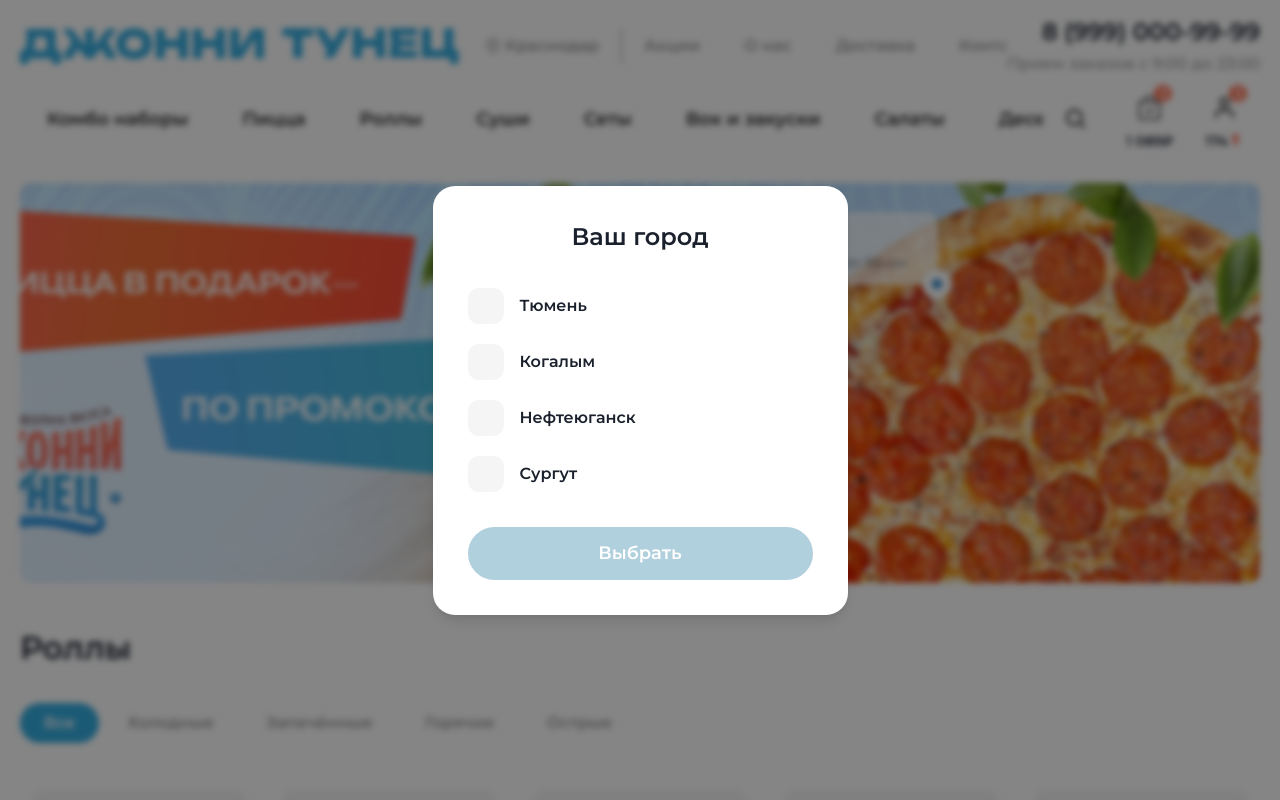
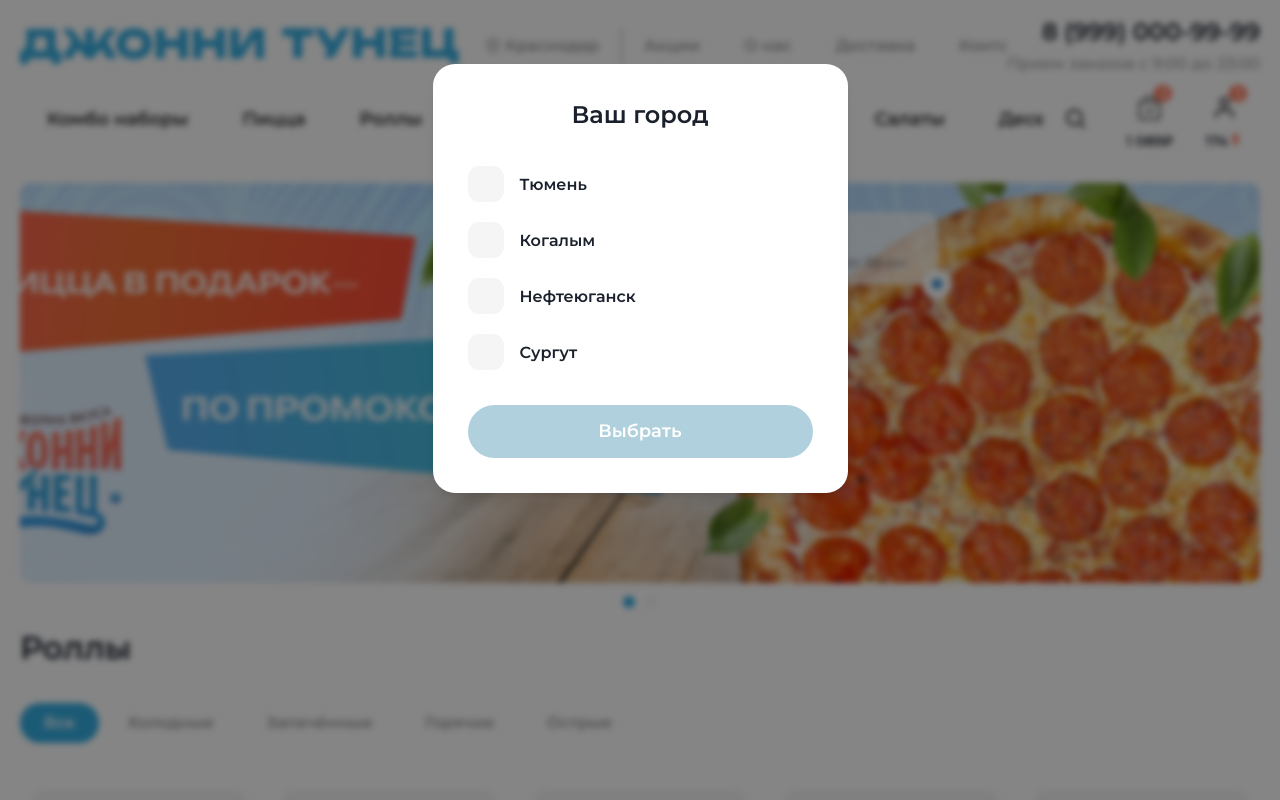
Before and after one commit to islamxm/goldensoft-catering, a Next.js app: page /home in a window 1280 px wide. Both pictures are taken after a click on the button "Краснодар". Shown: the top 800 px of the page. Built offline with nearby package versions, Linux system fonts and the light colour scheme.

Commit message:
feat: общий компонент модалки на основе chakra-ui/modal

```diff
--- a/components/modals/mainLocationModal/MainLocationModal.tsx
+++ b/components/modals/mainLocationModal/MainLocationModal.tsx
@@ -1,43 +1,35 @@
 import styles from './styles.module.scss';
 import { FC, useState } from 'react'
 import Title from '@/components/shared/title/Title';
-import {
-  Modal,
-  ModalOverlay,
-  ModalContent,
-  Stack,
-  type UseModalProps
-} from '@chakra-ui/react';
-import setClassNames from '@/utils/setClassNames';
+import { Stack } from '@chakra-ui/react';
 import Checkbox from '@/components/shared/checkbox/Checkbox';
 import Button from '@/components/shared/button/Button';
+import Modal from '@/components/shared/modal/Modal';
+import ModalWithData from '@/models/ModalWithData';
+import setClassNames from '@/utils/setClassNames';
 
 const list = [
-  {id: '1', label: 'Тюмень'},
-  {id: '2', label: 'Когалым'},
-  {id: '3', label: 'Нефтеюганск'},
-  {id: '4', label: 'Сургут'},
+  { id: '1', label: 'Тюмень' },
+  { id: '2', label: 'Когалым' },
+  { id: '3', label: 'Нефтеюганск' },
+  { id: '4', label: 'Сургут' },
 ]
 
-const MainLocationModal:FC<UseModalProps> = (props) => {
+const MainLocationModal: FC<ModalWithData> = (props) => {
+  const {
+    data,
+    ...restProps
+  } = props
   const [selected, setSelected] = useState<any>(undefined)
 
   return (
     <Modal
-      {...props}
-      isCentered
+      {...restProps}
+      contentWidth={415}
+      contentClassName={setClassNames([styles.wrapper, restProps?.contentClassName])}
     >
-      <ModalOverlay
-        style={{backdropFilter: 'blur(3px)'}}
-        >
-        <ModalContent
-          w={415}
-          className={setClassNames([
-            styles.wrapper,
-            'modal'
-          ])}>
       <Stack spacing={'35px'}>
-            <Title style={{textAlign: 'center'}} tag='h3'>Ваш город</Title>
+        <Title style={{ textAlign: 'center' }} tag='h3'>Ваш город</Title>
         {
           <div className={styles.list}>
             <Stack spacing={'20px'}>
@@ -59,8 +51,6 @@ const MainLocationModal:FC<UseModalProps> = (props) => {
         }
         <Button disabled={!selected} buttonSize='lg' isFill>Выбрать</Button>
       </Stack>
-        </ModalContent>
-      </ModalOverlay>
     </Modal>
   )
 }
--- /dev/null
+++ b/components/shared/modal/Modal.tsx
@@ -0,0 +1,40 @@
+import {
+  Modal as Modall,
+  ModalOverlay,
+  ModalContent,
+} from '@chakra-ui/react';
+import { FC } from 'react';
+import PropsType from './types';
+import setClassNames from '@/utils/setClassNames';
+
+const Modal:FC<PropsType> = (props) => {
+  const {
+    children,
+    contentWidth,
+    contentClassName,
+    isOpen = false,
+    onClose = () => {},
+    ...restProps
+  } = props
+  return (
+    <Modall
+      isOpen={isOpen}
+      onClose={onClose}
+      {...restProps}
+      >
+      <ModalOverlay
+        style={{backdropFilter: 'blur(3px)'}}
+        >
+        <ModalContent
+          w={contentWidth}
+          maxW={contentWidth}
+          className={setClassNames(['modal', contentClassName])}
+          >
+          {children}
+        </ModalContent>
+      </ModalOverlay>
+    </Modall>
+  )
+}
+
+export default Modal;
--- /dev/null
+++ b/components/shared/modal/types.ts
@@ -0,0 +1,10 @@
+import { Modal } from "@chakra-ui/react";
+import { PropsWithChildren } from "react";
+
+type ModalProps = typeof Modal.defaultProps
+
+type PropsType = ModalProps & PropsWithChildren & {
+  contentWidth?: number | string,
+  contentClassName?: string
+}
+export default PropsType;
--- a/components/widgets/product/ProductModal.tsx
+++ b/components/widgets/product/ProductModal.tsx
@@ -1,8 +1,4 @@
-import {
-  Modal,
-  ModalOverlay,
-  ModalContent,
-} from '@chakra-ui/react'
+import Modal from '@/components/shared/modal/Modal';
 import Product from './Product';
 import { useAppDispatch, useAppSelector } from '@/hooks/useStore';
 import { close_productModal } from '@/store/slices/modal/modalSlice';
@@ -16,11 +12,9 @@ const ProductModal = () => {
       isOpen={productModal}
       onClose={() => dispatch(close_productModal())}
       isCentered
+      contentWidth={885}
       >
-      <ModalOverlay/>
-      <ModalContent style={{background: 'unset'}} maxW={885}>
-        <Product/>
-      </ModalContent>
+      <Product/>
     </Modal>
   )
 }
--- /dev/null
+++ b/models/ModalWithData.ts
@@ -0,0 +1,8 @@
+import PropsType from '@/components/shared/modal/types';
+
+//Не совсем подходящее название
+type ModalWithData<T = undefined> = PropsType & {
+  data?: T
+}
+
+export default ModalWithData;
```
Also changed, not shown: components/modals/promptModal/PromptModal.tsx (+5 -18 lines), components/modals/promptModal/types.ts (+6 -9 lines), components/shared/modal/styles.module.scss (added). Lines whose indentation alone changed are shown as unchanged.
